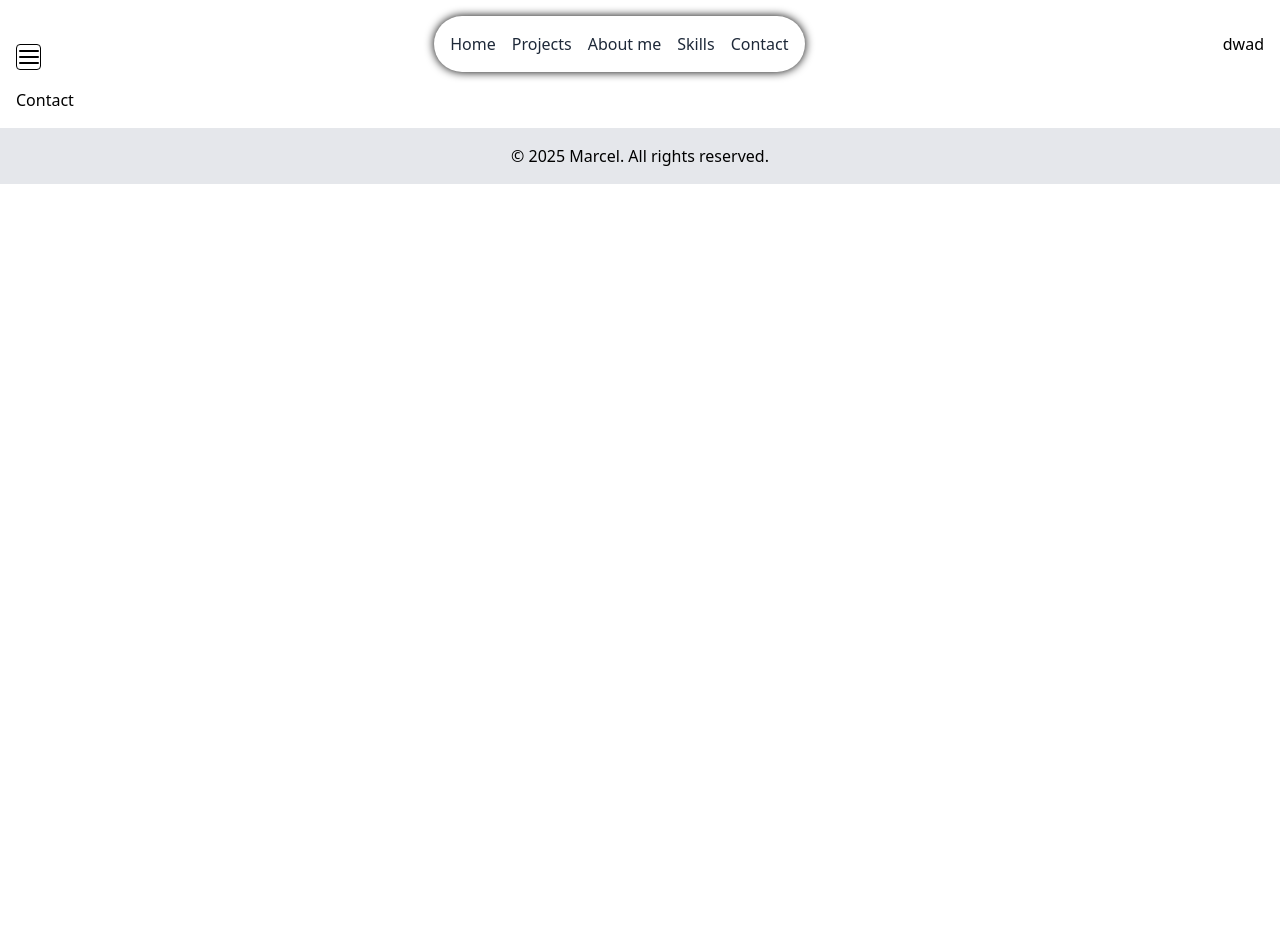
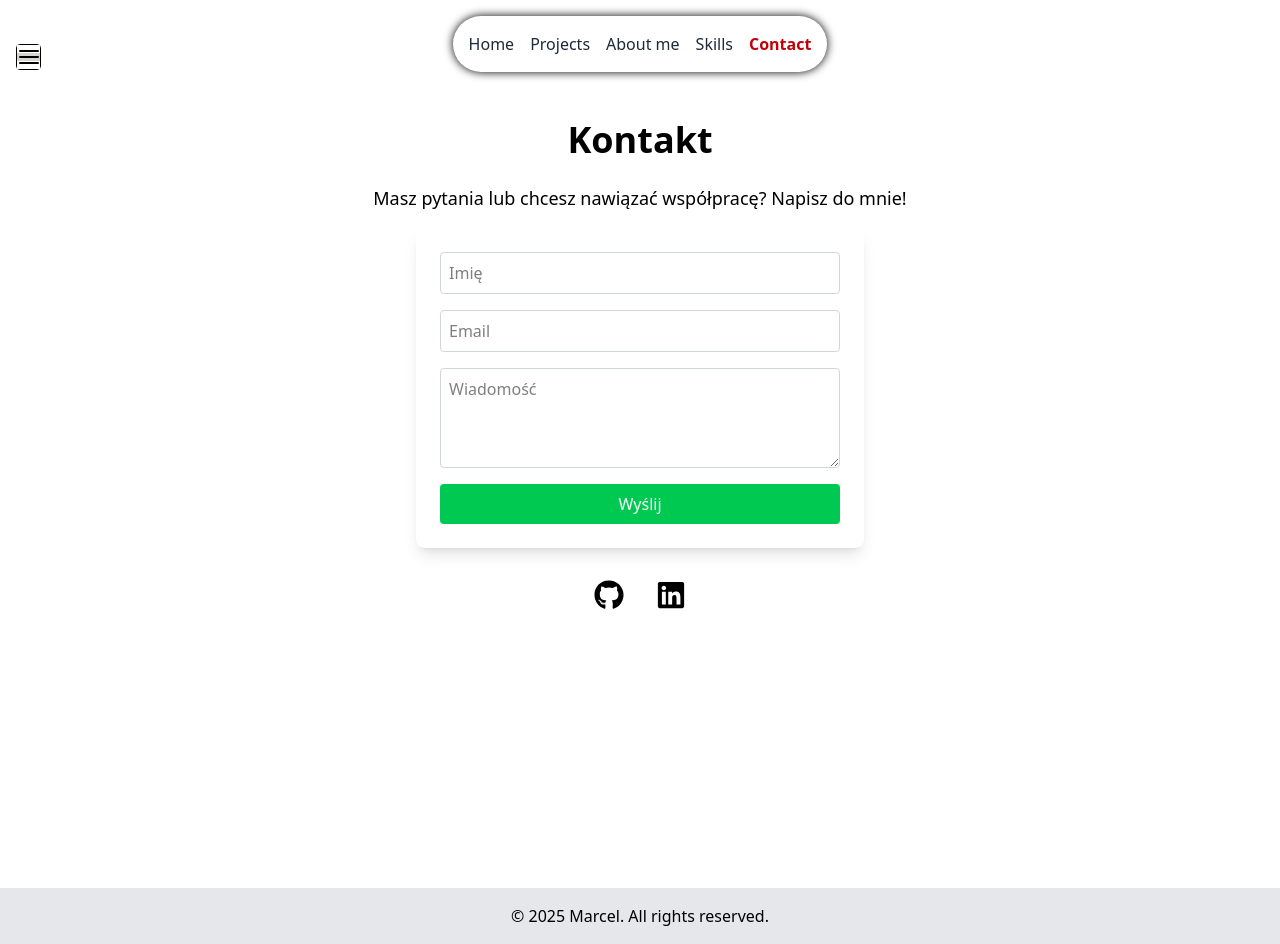
Before and after one commit to caps-ctrl/moje-cv, a React (Vite) app: page /contact in a window 1280 px wide. Before the commit the page ends 800 px from the top, so only its background shows below. Built offline with nearby package versions, Linux system fonts and the light colour scheme.

Commit message:
add contact page optymalizing(suspense lazy)

```diff
--- a/src/App.tsx
+++ b/src/App.tsx
@@ -1,13 +1,13 @@
 import React from "react";
 import { motion, AnimatePresence } from "framer-motion";
 import { BrowserRouter, useLocation, useRoutes } from "react-router-dom";
-import Home from "./pages/Home";
-import AboutMe from "./pages/AboutMe";
-import Skills from "./pages/Skills";
-import Projects from "./pages/Projects";
-import Contact from "./pages/Contact";
-import RootLayout from "./Layout/RootLayout";
-import NotFound from "./components/NotFound";
+const Home = React.lazy(() => import("./pages/Home"));
+const AboutMe = React.lazy(() => import("./pages/AboutMe"));
+const Skills = React.lazy(() => import("./pages/Skills"));
+const Projects = React.lazy(() => import("./pages/Projects"));
+const Contact = React.lazy(() => import("./pages/Contact"));
+const RootLayout = React.lazy(() => import("./Layout/RootLayout"));
+const NotFound = React.lazy(() => import("./components/NotFound"));
 
 function PageWrapper({ children }: { children: React.ReactNode }) {
   return (
@@ -88,7 +88,7 @@ function AnimatedRoutes() {
   );
 
   return (
-    <AnimatePresence mode="wait">
+    <AnimatePresence mode="wait" initial={false}>
       <React.Fragment key={location.pathname}>{element}</React.Fragment>
     </AnimatePresence>
   );
--- a/src/Layout/RootLayout.tsx
+++ b/src/Layout/RootLayout.tsx
@@ -5,13 +5,12 @@ const RootLayout = () => {
   return (
     <div className="dark:bg-gray-900 dark:text-gray-100 min-h-screen transition-colors duration-300">
       <NavBar></NavBar>
-      <div
-        className="container mx-auto px-4
-      "
-      >
-        <Outlet></Outlet>
+      <div className="container mx-auto px-4 flex flex-col  min-h-screen">
+        <div className="flex-grow">
+          <Outlet></Outlet>
+        </div>
       </div>
-      <footer className="text-center p-4 bg-gray-200 mt-4 dark:bg-gray-800">
+      <footer className="text-center p-4 bg-gray-200  dark:bg-gray-800">
         <p>&copy; {new Date().getFullYear()} Marcel. All rights reserved.</p>
       </footer>
     </div>
--- a/src/components/NavBar.tsx
+++ b/src/components/NavBar.tsx
@@ -42,7 +42,7 @@ const navBar = () => {
             </NavLink>
           </ul>
         </div>
-        <div>dwad</div>
+        <div></div>
       </div>
     </div>
   );
--- a/src/index.css
+++ b/src/index.css
@@ -1,3 +1,8 @@
 @import "tailwindcss";
 
 @custom-variant dark (&:where(.dark, .dark *));
+
+
+.active {
+    @apply  dark:text-blue-500 text-red-700 font-bold;
+}
--- a/src/main.tsx
+++ b/src/main.tsx
@@ -1,6 +1,10 @@
 import { createRoot } from "react-dom/client";
 import "./index.css";
-
+import LoadingScreen from "./pages/LoadingScreen";
 import App from "./App";
-
-createRoot(document.getElementById("root")!).render(<App></App>);
+import { Suspense } from "react";
+createRoot(document.getElementById("root")!).render(
+  <Suspense fallback={<LoadingScreen />}>
+    <App></App>
+  </Suspense>
+);
--- a/src/pages/Contact.tsx
+++ b/src/pages/Contact.tsx
@@ -1,7 +1,81 @@
-import React from "react";
+import React, { useState } from "react";
+import { FaGithub, FaLinkedin, FaEnvelope } from "react-icons/fa";
 
 const Contact = () => {
-  return <div>Contact</div>;
+  const [sent, setSent] = useState(false);
+
+  const handleSubmit = (e: React.FormEvent<HTMLFormElement>) => {
+    e.preventDefault();
+    setSent(true);
+    setTimeout(() => {
+      (e.target as HTMLFormElement).submit(); // ręcznie wyślij formularz
+    }, 1000); // 1s opóźnienie
+  };
+
+  return (
+    <div className="flex flex-col items-center justify-center min-h-[60vh] p-8">
+      <h1 className="text-4xl font-semibold mb-6">Kontakt</h1>
+      <p className="mb-4 text-lg text-center">
+        Masz pytania lub chcesz nawiązać współpracę? Napisz do mnie!
+      </p>
+      <form
+        action="https://formsubmit.co/gusiew9@gmail.com"
+        method="POST"
+        onSubmit={handleSubmit}
+        className="flex flex-col gap-4 w-full max-w-md bg-white dark:bg-gray-800 p-6 rounded-lg shadow-lg"
+      >
+        <input
+          name="name"
+          type="text"
+          placeholder="Imię"
+          required
+          className="p-2 rounded border border-gray-300 dark:bg-gray-700"
+        />
+        <input
+          name="email"
+          type="email"
+          placeholder="Email"
+          required
+          className="p-2 rounded border border-gray-300 dark:bg-gray-700"
+        />
+        <textarea
+          name="message"
+          placeholder="Wiadomość"
+          required
+          className="p-2 rounded border border-gray-300 dark:bg-gray-700 min-h-[100px]"
+        />
+        <button
+          type="submit"
+          className="bg-green-500 text-white py-2 rounded hover:bg-green-600 transition"
+        >
+          Wyślij
+        </button>
+        {sent && (
+          <span className="text-green-600 text-center">Wiadomość wysłana!</span>
+        )}
+      </form>
+      <div className="flex gap-8 mt-8 text-3xl">
+        <a
+          href="https://github.com/twoj-github"
+          target="_blank"
+          rel="noopener noreferrer"
+          className="hover:text-green-600 transition"
+          title="GitHub"
+        >
+          <FaGithub />
+        </a>
+        <a
+          href="https://linkedin.com/in/twoj-linkedin"
+          target="_blank"
+          rel="noopener noreferrer"
+          className="hover:text-green-600 transition"
+          title="LinkedIn"
+        >
+          <FaLinkedin />
+        </a>
+      </div>
+    </div>
+  );
 };
 
 export default Contact;
--- /dev/null
+++ b/src/pages/LoadingScreen.tsx
@@ -0,0 +1,14 @@
+const LoadingScreen = () => {
+  return (
+    <div>
+      <div className="flex justify-center items-center h-screen bg-gray-100 dark:bg-gray-900">
+        <div className="animate-spin rounded-full h-16 w-16 border-b-2 border-blue-500"></div>
+        <p className="text-center text-black text-2xl font-bold dark:text-gray-300">
+          Loading...
+        </p>
+      </div>
+    </div>
+  );
+};
+
+export default LoadingScreen;
```
